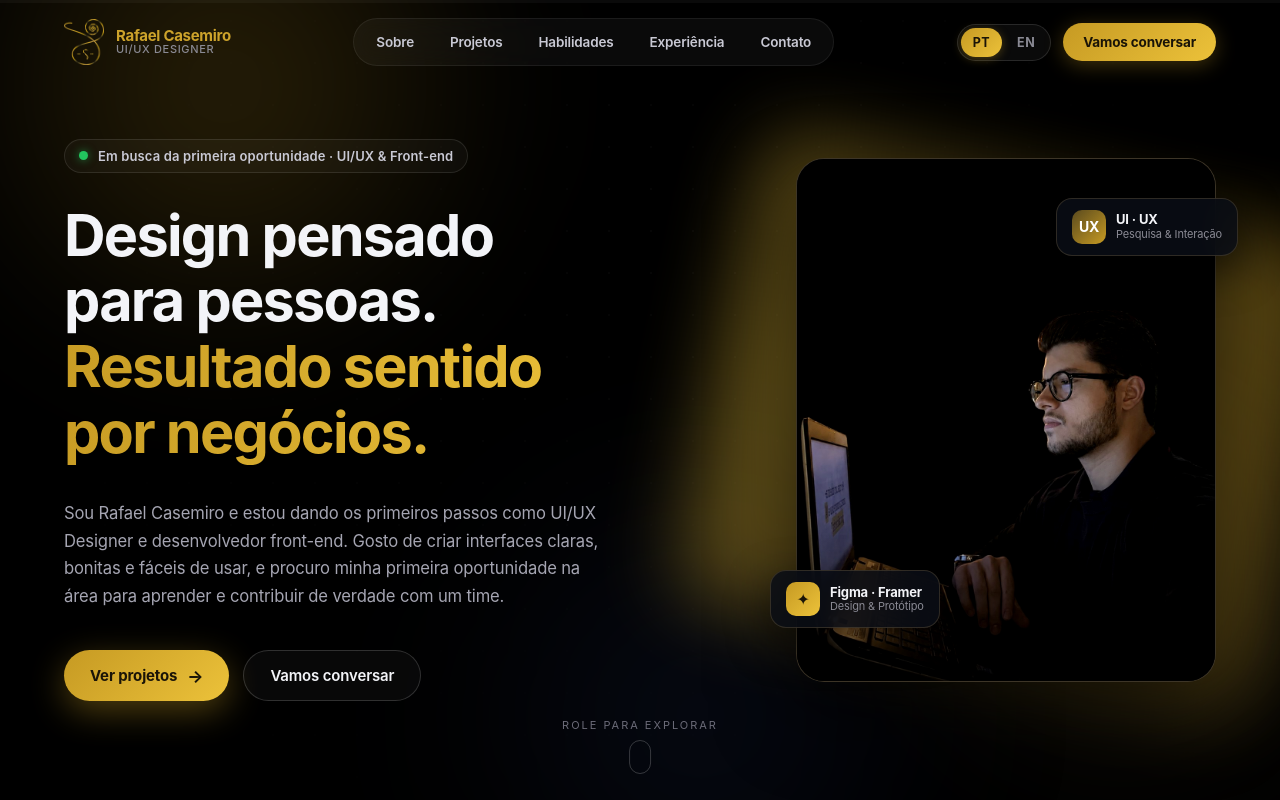
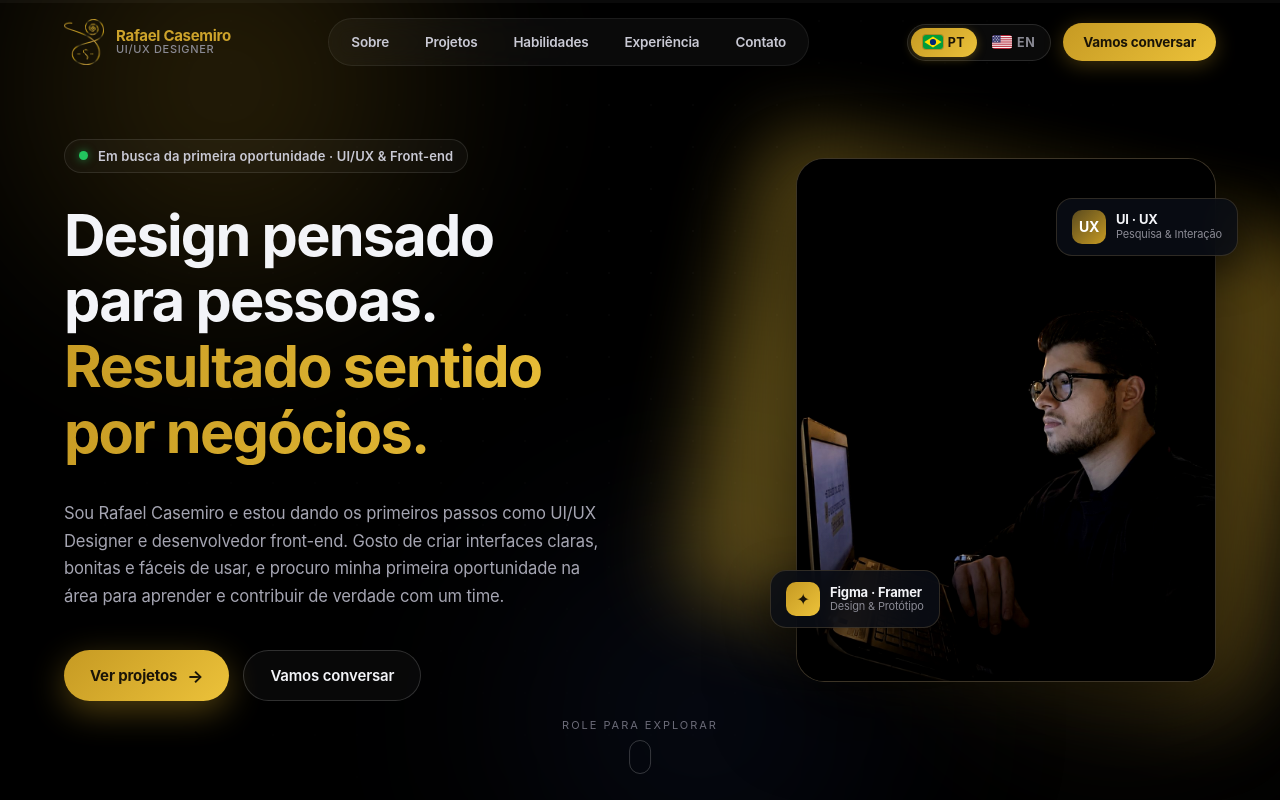
Before and after one commit to rafaelcasemiro01/Rafael-Casemiro---Portf-lio, a React (Vite) app in the folder portfolio-react/: page / in a window 1280 px wide. Shown: the top 800 px of the page. Built offline with nearby package versions, Linux system fonts and the light colour scheme.

Commit message:
bandeiras SVG no toggle PT/EN

```diff
--- a/portfolio-react/src/App.jsx
+++ b/portfolio-react/src/App.jsx
@@ -213,7 +213,7 @@ export default function App() {
                   onClick={() => setLang(lng)}
                   aria-pressed={active}
                   style={{
-                    display: 'inline-flex', alignItems: 'center', justifyContent: 'center',
+                    display: 'inline-flex', alignItems: 'center', justifyContent: 'center', gap: '5px',
                     minWidth: '38px', padding: '7px 12px', borderRadius: '999px', border: 'none',
                     fontFamily: 'var(--sf)', fontSize: '12.5px', fontWeight: 700, letterSpacing: '0.04em',
                     cursor: 'pointer', transition: 'background .25s, color .25s, box-shadow .25s',
@@ -222,6 +222,34 @@ export default function App() {
                     boxShadow: active ? '0 2px 10px rgba(198,154,35,0.35)' : 'none',
                   }}
                 >
+                  <span style={{ display: 'inline-flex', width: '20px', height: '14px', borderRadius: '3px', overflow: 'hidden', boxShadow: '0 0 0 1px rgba(0,0,0,0.18)' }}>
+                    {lng === 'pt' ? (
+                      <svg width="20" height="14" viewBox="0 0 20 14" xmlns="http://www.w3.org/2000/svg">
+                        <rect width="20" height="14" fill="#009C3B" />
+                        <path d="M10 1.4 18.6 7 10 12.6 1.4 7Z" fill="#FFDF00" />
+                        <circle cx="10" cy="7" r="3.1" fill="#002776" />
+                      </svg>
+                    ) : (
+                      <svg width="20" height="14" viewBox="0 0 20 14" xmlns="http://www.w3.org/2000/svg">
+                        <rect width="20" height="14" fill="#B22234" />
+                        <g fill="#fff">
+                          <rect y="1.08" width="20" height="1.08" />
+                          <rect y="3.23" width="20" height="1.08" />
+                          <rect y="5.38" width="20" height="1.08" />
+                          <rect y="7.54" width="20" height="1.08" />
+                          <rect y="9.69" width="20" height="1.08" />
+                          <rect y="11.85" width="20" height="1.08" />
+                        </g>
+                        <rect width="8.6" height="7.54" fill="#3C3B6E" />
+                        <g fill="#fff">
+                          <circle cx="1.7" cy="1.5" r="0.5" /><circle cx="4.3" cy="1.5" r="0.5" /><circle cx="6.9" cy="1.5" r="0.5" />
+                          <circle cx="3" cy="3.1" r="0.5" /><circle cx="5.6" cy="3.1" r="0.5" />
+                          <circle cx="1.7" cy="4.7" r="0.5" /><circle cx="4.3" cy="4.7" r="0.5" /><circle cx="6.9" cy="4.7" r="0.5" />
+                          <circle cx="3" cy="6.2" r="0.5" /><circle cx="5.6" cy="6.2" r="0.5" />
+                        </g>
+                      </svg>
+                    )}
+                  </span>
                   {lng.toUpperCase()}
                 </button>
               );
```
